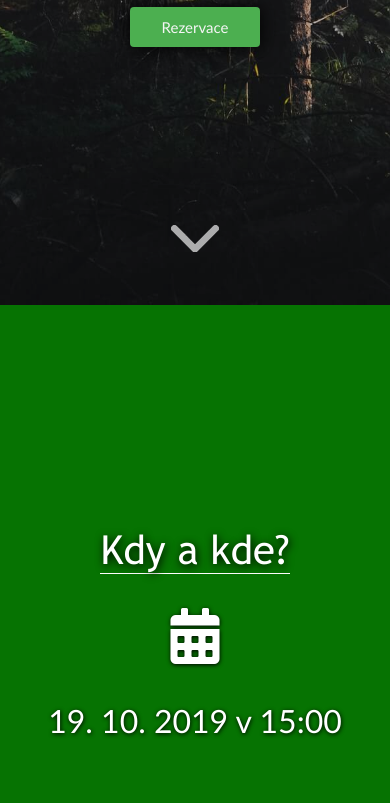
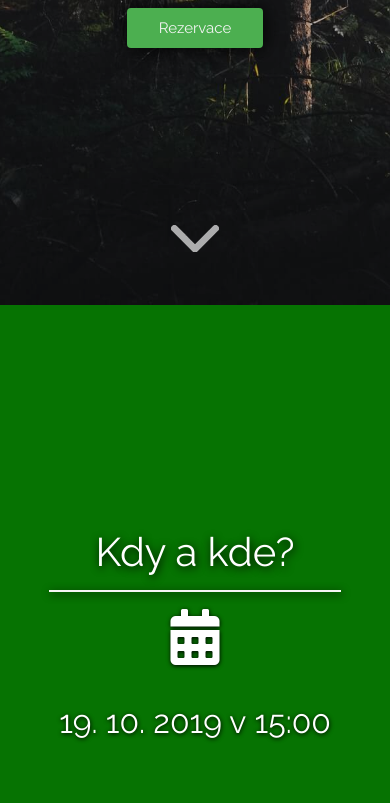
Before and after one commit to HodyRC/pohles-frontend-2020, a plain HTML site: page index.html in a window 390 px wide. Shown: the part 539-1342 px from the top of the page. Drawn offline with Linux system fonts and the light colour scheme.

Commit message:
Change font + Small mobile view

```diff
--- a/css/style.css
+++ b/css/style.css
@@ -1,15 +1,5 @@
-/* https://codepen.io/EricPorter/pen/JjPmOOb */
-
-/* https://codepen.io/alvaromontoro/pen/RmRjvg */
-
-@import url('https://fonts.googleapis.com/css?family=Roboto:700');
-@font-face {
-    font-family: 'Trebuchet MS';
-    src: url('/fonts/TrebuchetMS.ttf');
-}
-
 * {
-    font-family: 'Trebuchet MS', 'Lucida Sans Unicode', 'Lucida Grande', 'Lucida Sans', Arial, sans-serif;
+    font-family: 'Raleway', sans-serif;
 }
 
 *:focus {
@@ -17,9 +7,6 @@
 }
 
 html {
-    font-family: 'Trebuchet MS', Arial, Helvetica, sans-serif;
-    background-position: center;
-    background-repeat: no-repeat;
     scroll-behavior: smooth;
 }
 
@@ -138,14 +125,6 @@ h5 {
     justify-content: center;
 }
 
-/*.main-block:nth-child(odd) {
-  background-color: green;
-}
-
-.main-block:nth-child(even) {
-  background-color: white;
-}*/
-
 #info {
     background-color: #067302;
 }
@@ -200,7 +179,20 @@ h5 {
     text-align: center;
     padding-top: 5vh;
     text-shadow: 1px 2px 8px #000000;
-    border-bottom: 1px solid white;
+}
+
+.main-block .container h2::after {
+    left: 12.5%;
+    right: 12.5%;
+    display: block;
+    position: absolute;
+    width: 75%;
+    height: 2px;
+    margin: auto;
+    margin-top: 15px;
+    content: " ";
+    background: whitesmoke;
+    box-shadow: 1px 2px 8px #000000;
 }
 
 @media only screen and (max-width: 800px), only screen and (max-device-width: 800px) {
@@ -390,6 +382,7 @@ a.no-underline:hover:before {
     display: inline-flex;
     justify-content: center;
     z-index: 3;
+    animation-delay: 2.75s !important;
 }
 
 .topbar.logo {
@@ -701,7 +694,16 @@ input:focus~.highlight, textarea:focus~.highlight {
     animation: showBottomText 1.5s;
     animation-delay: 1s;
     animation-fill-mode: forwards;
-    bottom: 0;
+    /* bottom: 0; */
+    transform: translate(0, 100%);
+}
+
+.fade-up {
+    opacity: 0;
+    animation: showTopText 1.5s;
+    animation-delay: 1s;
+    animation-fill-mode: forwards;
+    /* bottom: 0; */
     transform: translate(0, 100%);
 }
 
@@ -844,6 +846,7 @@ input.mobile-menu-overlay-input {
     z-index: 5;
     cursor: pointer;
     user-select: none;
+    animation-delay: 2.75s !important;
 }
 
 .mobile-menu-overlay-button span {
--- a/index.html
+++ b/index.html
@@ -7,6 +7,7 @@
     <meta name="viewport" content="width=device-width, initial-scale=1, shrink-to-fit=no">
     <meta name="keywords" content="Pohádkový les Rudice, Pohádkový les, Rudice">
     <meta name="author" content="Lukáš Matuška">
+    <link href="//fonts.googleapis.com/css?family=Lato|Raleway&display=swap" rel="stylesheet">
     <link rel="stylesheet" href="/css/fa-all.min.css">
     <link rel="stylesheet" href="/css/animations.css">
     <link rel="stylesheet" href="/css/style.css">
@@ -37,7 +38,7 @@
 </head>
 
 <body>
-    <div class="topbar">
+    <div class="topbar fade-down">
         <ul class="left hide-on-mobile nav" id="pcNav">
             <li data-target="home">
                 <a href="#header" class="link">Domů</a>
@@ -79,7 +80,7 @@
     <!-- Mobile menu -->
     <input type="checkbox" id="mobile-menu-overlay-input"
         class="mobile-menu-overlay-input mobile-menu-overlay-button hide-on-pc" />
-    <label for="mobile-menu-overlay-input" class="mobile-menu-overlay-button hide-on-pc"><span></span></label>
+    <label for="mobile-menu-overlay-input" class="mobile-menu-overlay-button hide-on-pc fade-down"><span></span></label>
     <div class="mobile-menu-overlay">
         <ul>
             <li><a href="#header">Domů</a></li>
@@ -210,6 +211,8 @@
                 https://codepen.io/afalchi82/pen/aNXjgb
                 https://codepen.io/suez/pen/CqjBf
                 https://codepen.io/lewisvrobinson/pen/rYrqWv
+
+                https://codepen.io/cbp/details/XJGQqZ
               -->
                     <div class="row">
                         <div class="input-group col s12 select-style">
```
